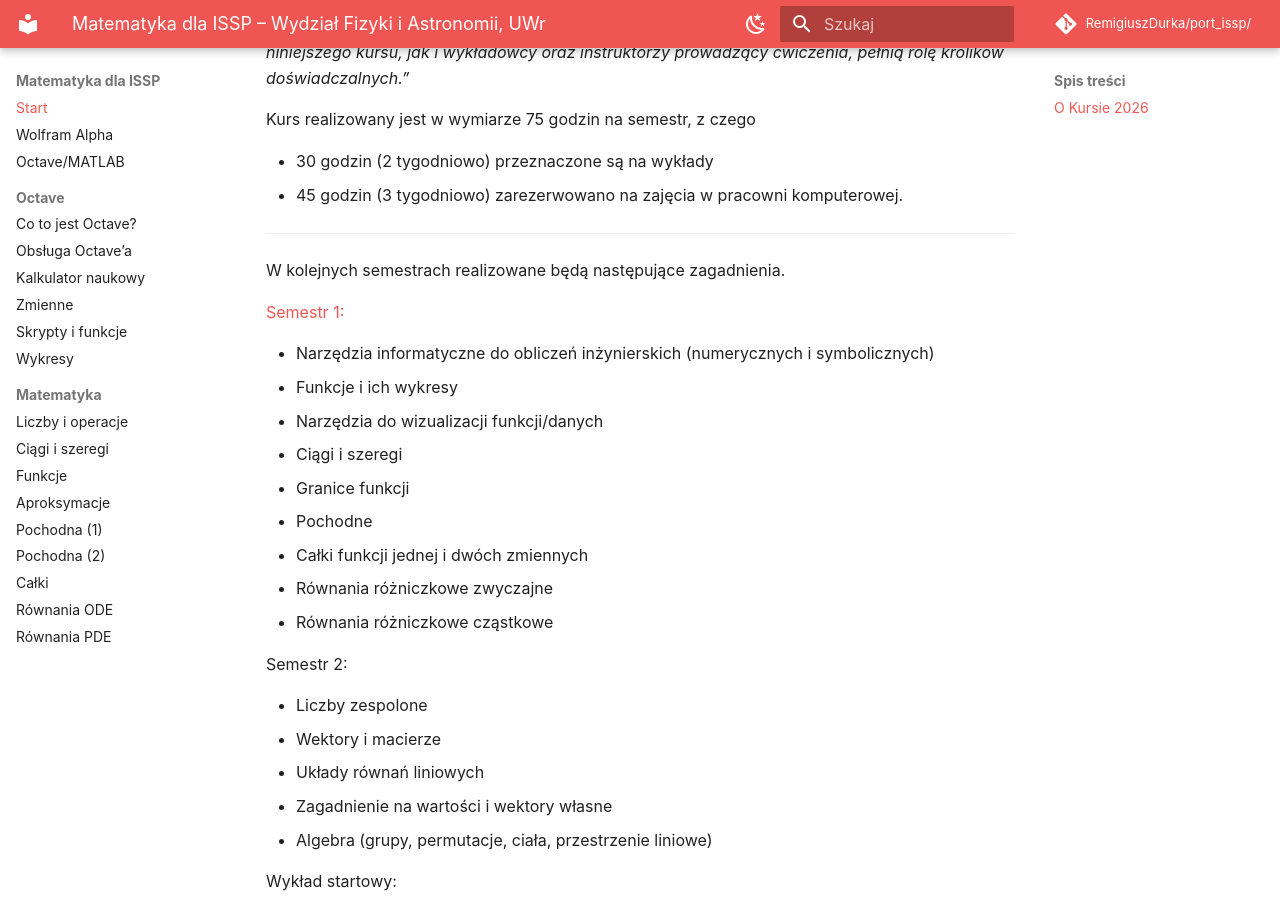
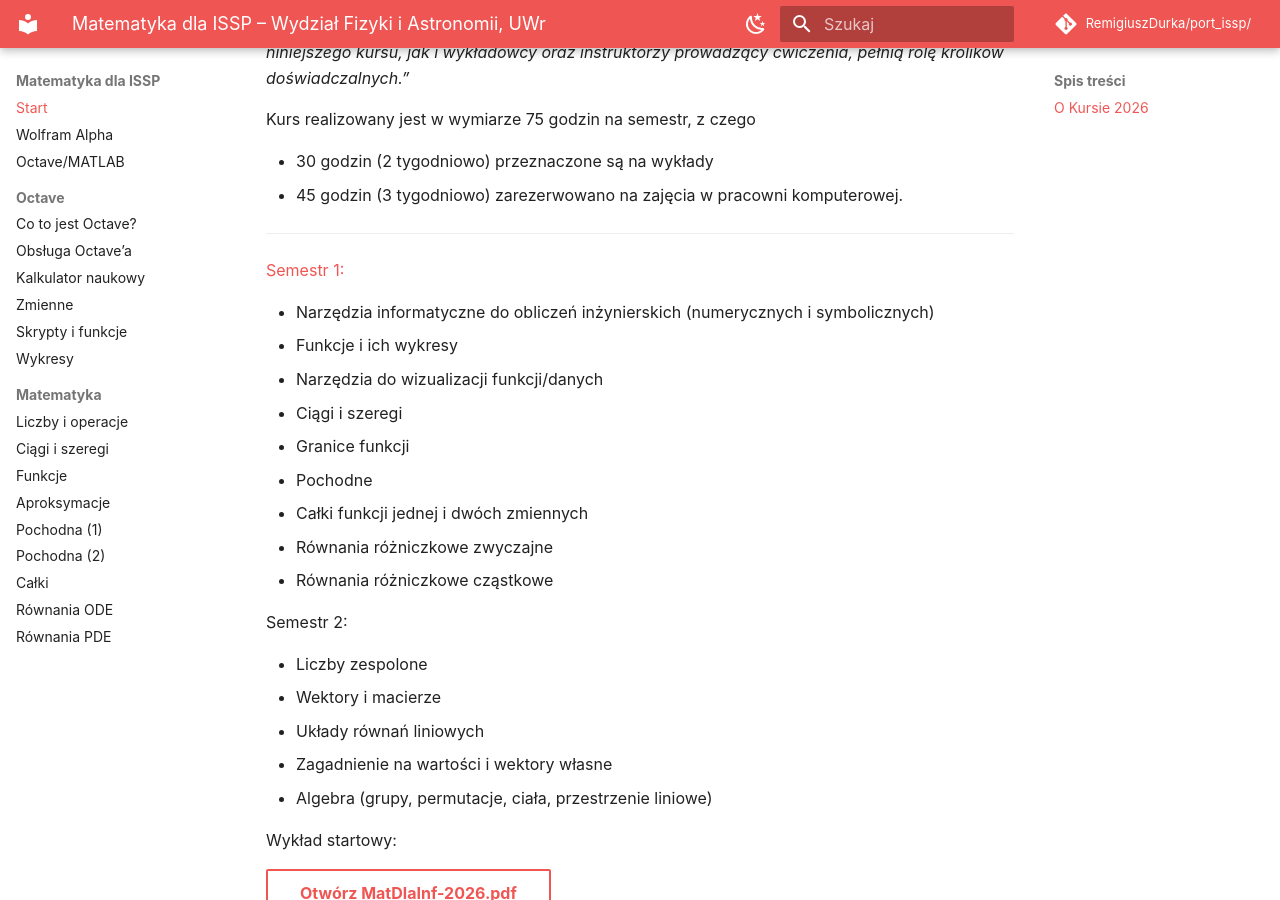
Before and after one commit to RemigiuszDurka/port_issp, an MkDocs documentation site: the page built from content/index.md, in a window 1280 px wide and 900 px high, scrolled down 1322 px. Built offline with MkDocs 1.6.1 and Material for MkDocs 9.7.7, drawn with Linux system fonts in a browser that asks for light colours; comment, search, counter and statistics services are not loaded; some of the changed text lies outside the part shown.

Commit message:
Add files via upload

```diff
--- a/content/index.md
+++ b/content/index.md
@@ -12,7 +12,7 @@
 
 Niniejsza wersja stanowi przeorganizowanie materiału z licznymi zmianami niektórych fragmentów oraz dodatkowymi zadaniami podczas prowadzenie tego kursu przez
 
-- nowego wykładowcę (*dr hab. R. Durka*)
+- nowego wykładowcę **(*dr hab. R. Durka*)**
 
 Mimo rozwoju technologii i pojawienia się nowych narzędzi informatycznych, kurs ten wciąż pozostaje aktualny i użyteczny. Wykorzystuje on bowiem narzędzia informatyczne do nauki matematyki, pozwalając studentom na zapoznanie się podstawami obsługi komputerowych technologii obliczeniowych, które są niezbędne w dzisiejszym świecie nauki i inżynierii.
 
@@ -31,7 +31,6 @@
 
 ---
 
-W kolejnych semestrach realizowane będą następujące zagadnienia.
 
 [Semestr 1:](site_assets/MatDlaInf-2025.pptx)
 
```
